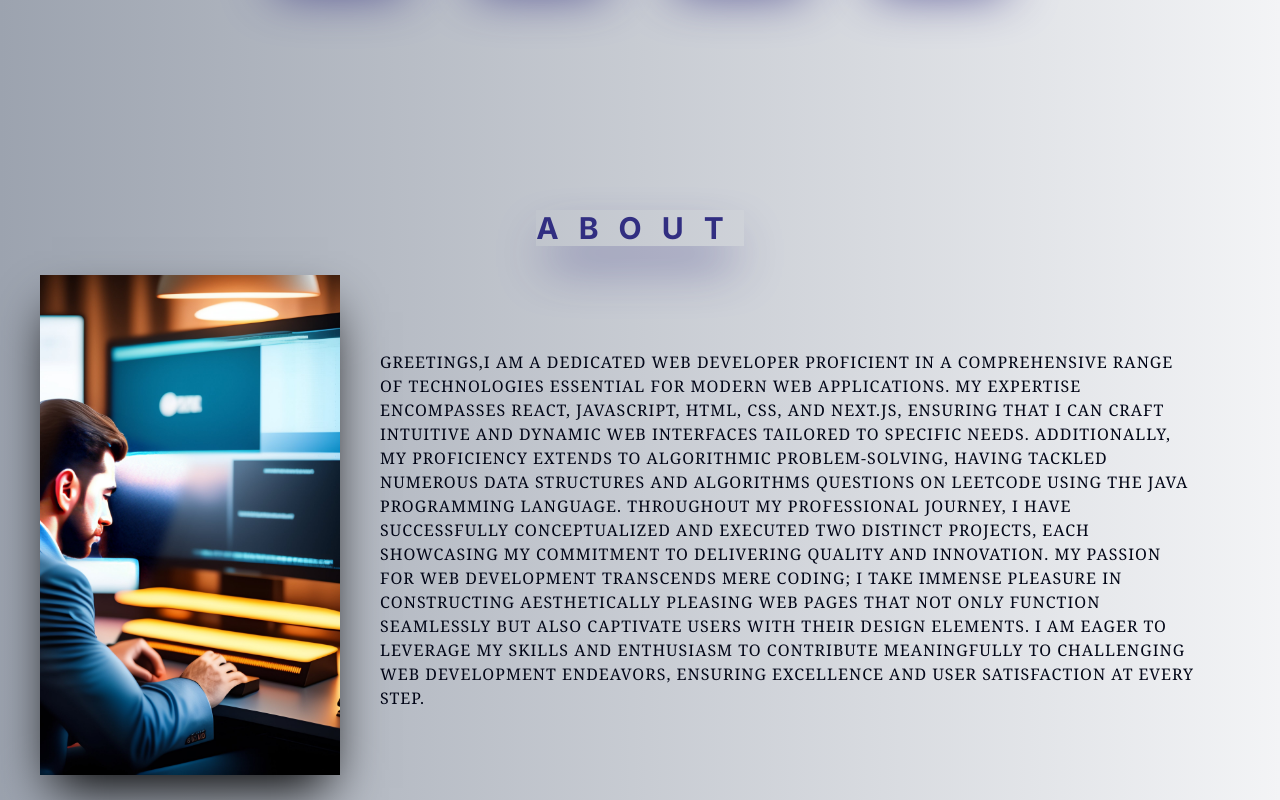
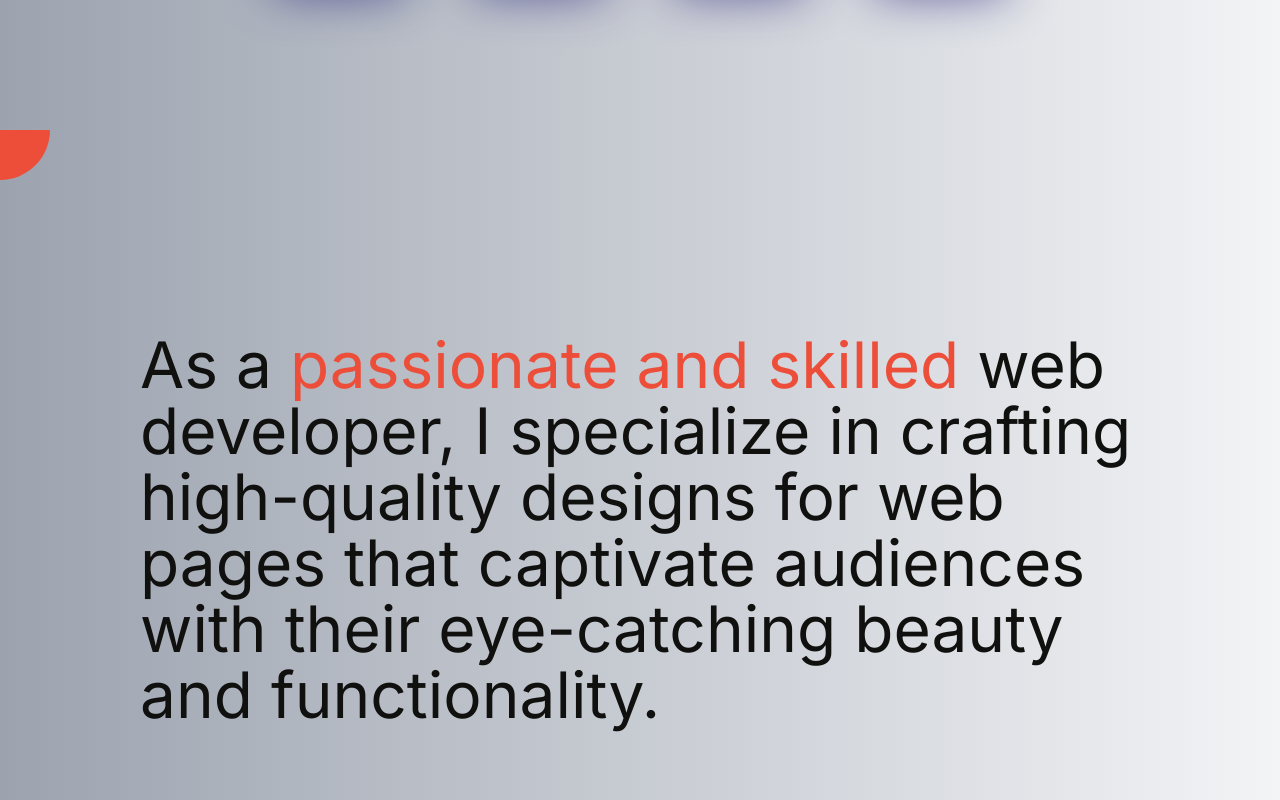
Before and after one commit to yashasvishukla127/portfolio-2ndtime, a Next.js app: page / in a window 1280 px wide. Shown: the part 900-1700 px from the top of the page. Built offline with nearby package versions, Linux system fonts and the light colour scheme.

Commit message:
i added a new about section

```diff
--- a/app/globals.css
+++ b/app/globals.css
@@ -8,3 +8,7 @@
        transition-all  flex items-center justify-center
     }
   }
+  body{
+    background-color: hsl(0, 11%, 77%);
+    margin:0px
+  }
--- a/app/page.tsx
+++ b/app/page.tsx
@@ -11,6 +11,7 @@ import Footer from "@/components/Footer";
 import Skills2 from "@/components/Skill2";
 import ProjectShowcase from "@/components/ProjectShowcase";
 import ProjectsSec from "@/components/ProjectsSec";
+import Bubble from "../components/exper/bubble";
 
 export default function Home() {
   return (
@@ -21,12 +22,13 @@ export default function Home() {
 
       <Header />
 
-      <section id="hero" className="snap-start">
+      <section id="hero" className="snap-start ">
         <Hero />
       </section>
 
-      <section id="about" className="snap-start  ">
-        <About />
+      <section id="about" className="  ">
+        {/* <About /> */}
+        <Bubble/>
       </section>
 
       <section
@@ -58,6 +60,8 @@ export default function Home() {
         <Footer/>
       </footer>
 
+
+
     </>
   );
 }
--- a/components/About.tsx
+++ b/components/About.tsx
@@ -49,7 +49,7 @@ const About = (props: Props) => {
      className='h-screen flex flex-col relative text-center md:text-left md:flex-row
     max-w-7xl px-10 mx-auto justify-evenly items-center space-y-8  md:space-y-0'>
       <h3 className='tracking-[20px] uppercase absolute top-24 text-3xl
-      md:top-20 sm:top-5 font-bold text-indigo-900 shadow-indigo-900  shadow-2xl hover:-skew-y-3'>about</h3>
+      md:top-20 sm:top-5 font-bold text-indigo-900 shadow-indigo-900  shadow-2xl '>about</h3>
 
       <div className='flex-shrink-0 mt-5 -translate-y-20 justify-center'>
         <Tilt className=' h-[350px] w-[300px] bg-transparent '>
--- /dev/null
+++ b/components/exper/Bubble.js
@@ -0,0 +1,37 @@
+"use client"
+import useMousePosition from './useMousePosition';
+import React from 'react';
+import { motion } from 'framer-motion';
+import Styles from "./page.module.scss";
+import { useState } from 'react';
+
+
+
+const Bubble = () => {
+    const { x, y } = useMousePosition();
+    const [isHovered, setisHovered] = useState(false);
+    const size = isHovered ? 400 :100;
+
+  return (
+    <main className={Styles.main} >
+      <motion.div className={Styles.mask}
+        animate={{
+          WebkitMaskPosition: `${x - size/2}px ${y - size/2}px`,
+          WebkitMaskSize: `${size}px`
+        }}
+        transition={{type: "tween" , ease: "backOut"}}
+      >
+        <p className='' onMouseEnter={() => setisHovered(true)}
+          onMouseLeave={() => setisHovered(false)}>
+          I am confident that my hardworking nature, coupled with my passion for frontend development, will enable meaningful contributions to your team's success</p>
+      </motion.div>
+
+      <div className={Styles.body}>
+        <p> As a <span> passionate and skilled </span> web developer, I specialize in crafting high-quality designs for web pages that captivate audiences with their eye-catching beauty and functionality. </p>
+
+      </div>
+    </main>
+  )
+}
+
+export default Bubble
--- /dev/null
+++ b/components/exper/page.module.scss
@@ -0,0 +1,33 @@
+.main{
+    height:100vh;
+
+    .mask, .body{
+        height: 100%;
+        width: 100%;
+        display: flex;
+        align-items: center;
+        justify-content: center;
+        color: #10100f;
+        font-size: 64px;
+        line-height: 66px;
+        cursor:default;
+
+
+        span{
+            color: #ec4e39;
+        }
+        p{
+            width: 1000px;
+        }
+    }
+
+    .mask{
+        position:absolute;
+        mask-image: url('./mask.svg');
+        background-color: #ec4e39;
+        mask-repeat: no-repeat;
+        mask-position: 50%;
+        color: black;
+
+    }
+}
--- /dev/null
+++ b/components/exper/useMousePosition.js
@@ -0,0 +1,20 @@
+import { useState, useEffect } from "react";
+
+
+
+export default function useMousePosition() {
+    const [mousePosition, setMousePosition] = useState({ x: 0, y: 0 });
+
+    const updateMousePosition = (e) => {
+        setMousePosition({ x: e.clientX, y: e.clientY });
+    }
+
+    useEffect(() => {
+        window.addEventListener('mousemove', updateMousePosition)
+        return () => {
+            window.removeEventListener('mousemove', updateMousePosition)
+        }
+    },[])
+
+    return mousePosition
+}
--- a/package.json
+++ b/package.json
@@ -19,7 +19,9 @@
     "react-parallax-tilt": "^1.7.209",
     "react-simple-typewriter": "^5.0.1",
     "react-social-icons": "^6.10.0",
-    "react-tilt": "^1.0.2"
+    "react-tilt": "^1.0.2",
+    "sass": "^1.71.0",
+    "scss": "^0.2.4"
   },
   "devDependencies": {
     "@types/node": "^20",
```
Also changed, not shown: components/exper/mask.svg (added), 1 other file (tests, documents, lock files or other folders).
